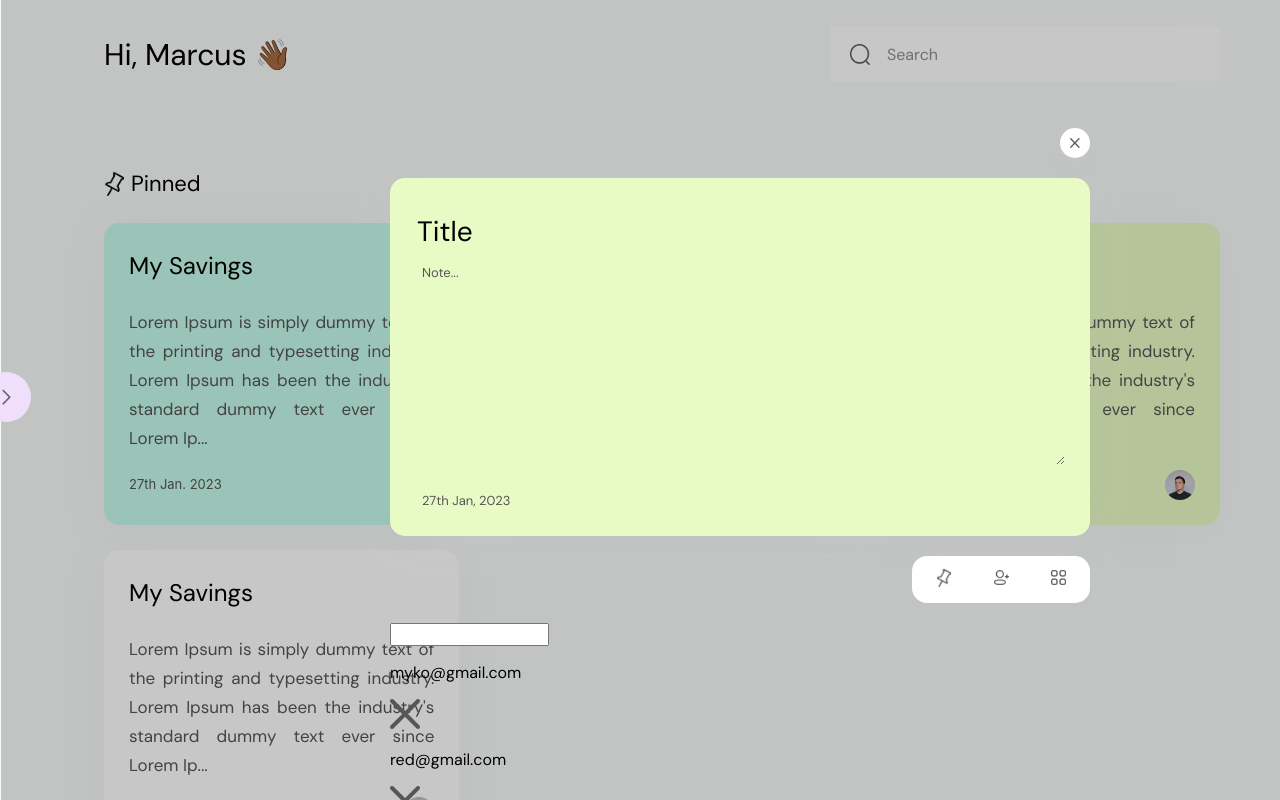
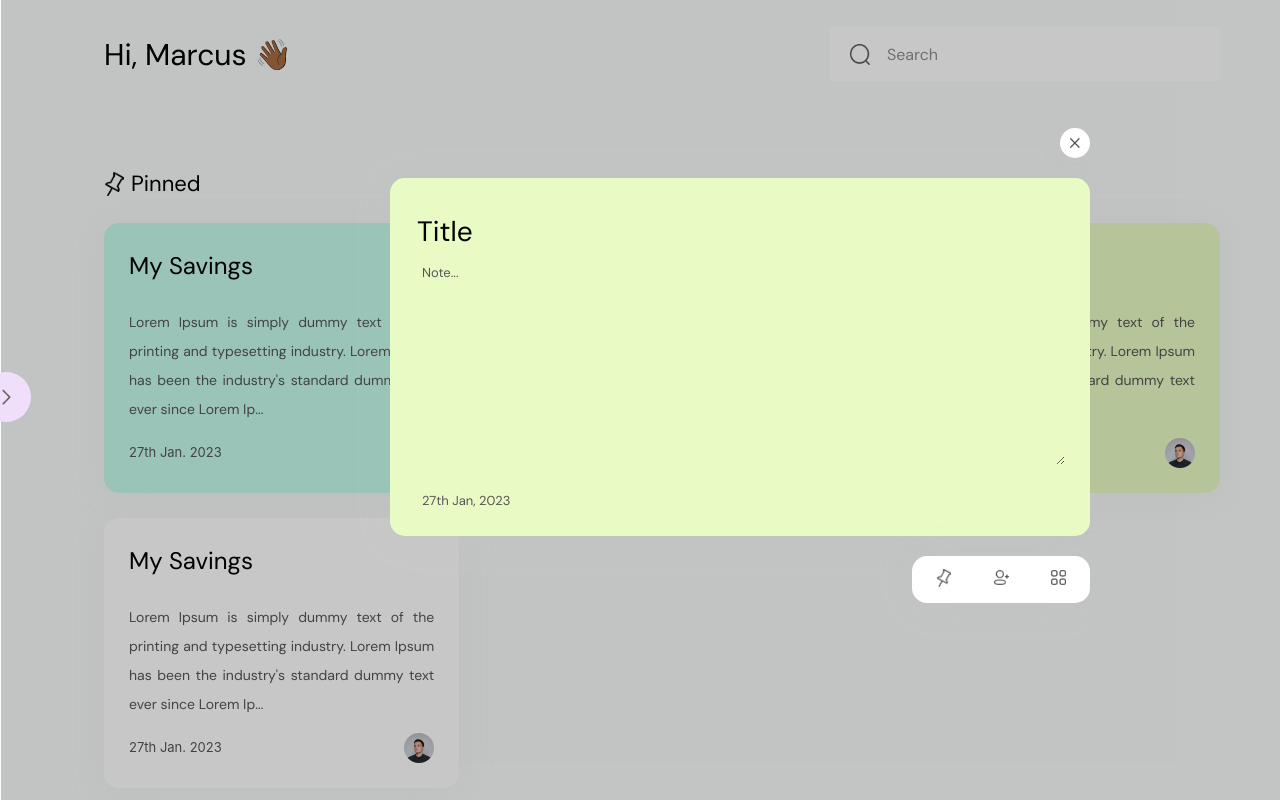
Before and after one commit to MarcusBYUI/easy-note, a React (Create React App) app: page /user/notes in a window 1280 px wide. Built offline with nearby package versions, Linux system fonts and the light colour scheme.

Commit message:
added edit mode

```diff
--- a/src/components/dashboard/notes/components/addnote/addnote.js
+++ b/src/components/dashboard/notes/components/addnote/addnote.js
@@ -1,14 +1,39 @@
-import React, { useState } from "react";
+import React, { useEffect, useState } from "react";
 import { HexColorPicker } from "react-colorful";
-import { useDispatch } from "react-redux";
+import { useDispatch, useSelector } from "react-redux";
 
 import styles from "./addnote.module.css";
 import { noteSliceActions } from "../../../../../store/note/note";
 
 const Addnote = () => {
-  const emails = ["myko@gmail.com", "red@gmail.com"];
+  const emails = [
+    "myko@gmail.com",
+    "red@gmail.com",
+    "myko@gmail.com",
+    "red@gmail.com",
+    "myko@gmail.com",
+    "red@gmail.com",
+  ];
   const [color, setColor] = useState("#E9FBC5");
+  const [pallet, setPallet] = useState(false);
+  const [emailCard, setEmailCard] = useState(false);
+  const [titleValue, setTitleValue] = useState("");
+  const [noteValue, setNoteValue] = useState("");
+  const [dateValue, setDateValue] = useState(null);
   const dispatch = useDispatch();
+
+  const { current } = useSelector((state) => state.note);
+
+  useEffect(() => {
+    if (current) {
+      console.log(current);
+      setTitleValue(current.title);
+      setNoteValue(current.note);
+      setColor(current.theme);
+      setDateValue(current.date);
+    }
+  }, [current]);
+
   return (
     <div className={styles.addnote}>
       <div className={styles.container}>
@@ -19,32 +44,56 @@ const Addnote = () => {
           <img src={require("../../../../../assets/cancel.png")} alt="close" />
         </button>
         <div className={styles.noteCard} style={{ background: color }}>
-          <input type="text" name="title" placeholder="Title" />
-          <textarea name="note" rows="7" placeholder="Note..."></textarea>
-          <p>27th Jan, 2023</p>
+          <input
+            onChange={(e) => setTitleValue(e.target.value)}
+            type="text"
+            name="title"
+            placeholder="Title"
+            value={titleValue}
+          />
+          <textarea
+            onChange={(e) => setNoteValue(e.target.value)}
+            name="note"
+            rows="7"
+            placeholder="Note..."
+            value={noteValue}
+          ></textarea>
+          <p>{dateValue ? dateValue : "27th Jan, 2023"}</p>
         </div>
         <div className={styles.control}>
           <button>
             <img src={require("../../../../../assets/pin.png")} alt="pin" />
           </button>
-          <button>
+          <button
+            className={`${emailCard ? styles.active : undefined}`}
+            onClick={() => setEmailCard((prevState) => !prevState)}
+          >
             <img
               src={require("../../../../../assets/add.png")}
               alt="add user"
             />
           </button>
-          <button>
+          <button
+            className={`${pallet ? styles.active : undefined}`}
+            onClick={() => setPallet((prevState) => !prevState)}
+          >
             <img
               src={require("../../../../../assets/pallet.png")}
               alt="pallet"
             />
           </button>
-          {/* <div className={styles.pallet}>
-          <HexColorPicker color={color} onChange={setColor} />
-          </div> */}
+          <div
+            className={`${styles.pallet} ${pallet ? styles.show : undefined}`}
+          >
+            <HexColorPicker color={color} onChange={setColor} />
+          </div>
         </div>
-        <div className={styles.emailCard}>
-          <input type="email" />
+        <div
+          className={`${styles.emailCard} ${
+            emailCard ? styles.showEmailCard : undefined
+          }`}
+        >
+          <input type="email" placeholder="Email" />
           <div>
             {emails.map((email, index) => {
               return (
--- a/src/components/dashboard/notes/components/addnote/addnote.module.css
+++ b/src/components/dashboard/notes/components/addnote/addnote.module.css
@@ -5,6 +5,7 @@
   display: grid;
   padding-left: 200px;
   gap: 20px;
+  overflow: hidden;
 }
 
 .cancel {
@@ -81,17 +82,20 @@
   padding-right: 9px;
 }
 
-.noteCard textarea::-webkit-scrollbar-track {
+.noteCard textarea::-webkit-scrollbar-track,
+.emailCard > div::-webkit-scrollbar-track {
   padding: 2px 0;
 }
 
-.noteCard textarea::-webkit-scrollbar {
+.noteCard textarea::-webkit-scrollbar,
+.emailCard > div::-webkit-scrollbar {
   display: block !important;
   width: 5px;
   height: 1px;
 }
 
-.noteCard textarea::-webkit-scrollbar-thumb {
+.noteCard textarea::-webkit-scrollbar-thumb,
+.emailCard > div::-webkit-scrollbar-thumb {
   background: linear-gradient(180deg, #ffffff54 0%, #00000065 100%), #f9f1fe62;
   border-radius: 50px;
 }
@@ -117,6 +121,7 @@
   border-radius: 15px;
   padding: 7px 14px;
   justify-content: space-between;
+  position: relative;
 }
 
 .control button {
@@ -133,5 +138,84 @@
 
 .control button:hover,
 .control button.active {
-  background-color: #f9f1fe;
+  background-color: #f2deff;
 }
+
+.pallet {
+  position: absolute;
+  top: -465%;
+  right: -150%;
+  transition: all 500ms ease-in-out;
+}
+
+.show {
+  right: 0% !important;
+}
+
+.emailCard {
+  width: 65%;
+  background: #ffffff;
+  box-shadow: 0px 4px 41px rgba(197, 197, 197, 0.1);
+  border-radius: 15px;
+  justify-self: flex-end;
+  padding: 3%;
+  display: grid;
+  gap: 20px;
+  position: relative;
+  right: -80%;
+  transition: all 500ms ease-in-out;
+}
+
+.showEmailCard {
+  right: 0;
+}
+
+.emailCard > input {
+  width: -webkit-fill-available;
+  height: 42px;
+  background: #f4f5f5;
+  border-radius: 10px;
+  border: none;
+  padding-left: 10px;
+}
+
+.emailCard > input:focus-visible {
+  outline: none;
+}
+
+.emailCard > div {
+  background: #f9fbfb;
+  border-radius: 10px;
+  padding: 3%;
+  display: flex;
+  flex-wrap: wrap;
+  gap: 18px;
+  max-height: 60px;
+  overflow: scroll;
+}
+
+.emailCard p {
+  margin: 0;
+  font-style: normal;
+  font-weight: 400;
+  font-size: 14px;
+  line-height: 18px;
+  color: #565656;
+}
+
+.emailCard > div > div {
+  display: flex;
+  gap: 10px;
+  background: #ffffff;
+  border: 1px solid #f9fbfb;
+  box-shadow: 0px 4px 41px rgba(197, 197, 197, 0.1);
+  border-radius: 9px;
+  padding: 8px;
+  align-items: center;
+}
+
+.emailCard > div > div img {
+  width: 10px;
+  height: 10px;
+  cursor: pointer;
+}
--- a/src/components/dashboard/notes/components/notesCard/notesCard.js
+++ b/src/components/dashboard/notes/components/notesCard/notesCard.js
@@ -1,10 +1,17 @@
 import React from "react";
 
 import styles from "./notesCard.module.css";
+import { useDispatch } from "react-redux";
+import { noteSliceActions } from "../../../../../store/note/note";
 
 const NotesCard = ({ data }) => {
+  const dispatch = useDispatch();
   return (
-    <div className={styles.container} style={{ background: data.theme }}>
+    <div
+      onClick={() => dispatch(noteSliceActions.setCurrent(data))}
+      className={styles.container}
+      style={{ background: data.theme }}
+    >
       <h3>{data.title}</h3>
       <p>{data.note.slice(0, 150)}...</p>
       <div>
--- a/src/components/dashboard/notes/components/notesCard/notesCard.module.css
+++ b/src/components/dashboard/notes/components/notesCard/notesCard.module.css
@@ -13,7 +13,7 @@
   transform: scale(1.02);
 }
 
-.container>h3 {
+.container > h3 {
   font-style: normal;
   font-weight: 500;
   font-size: 24px;
@@ -22,22 +22,22 @@
   margin-top: 0;
 }
 
-.container>p {
+.container > p {
   font-style: normal;
   font-weight: 400;
-    font-size: 17px;
+  font-size: 14px;
   line-height: 29px;
   color: #565656;
   text-align: justify;
 }
 
-.container>div {
+.container > div {
   display: flex;
   align-items: center;
   justify-content: space-between;
 }
 
-.container>div span {
+.container > div span {
   font-style: normal;
   font-weight: 400;
   font-size: 13px;
@@ -46,6 +46,6 @@
   color: #565656;
 }
 
-.container>div img {
+.container > div img {
   width: 30px;
 }
--- a/src/store/note/note.js
+++ b/src/store/note/note.js
@@ -12,12 +12,16 @@ const noteSlice = createSlice({
   reducers: {
     setDisplay(state, action) {
       state.display = action.payload;
+      if (!action.payload) {
+        state.current = null;
+      }
     },
-    SetUpdate(state, action) {
+    setUpdate(state, action) {
       state.update = action.payload;
     },
-    SetCurrent(state, action) {
+    setCurrent(state, action) {
       state.current = action.payload;
+      state.display = true;
     },
   },
 });
```
Lines whose indentation alone changed are shown as unchanged.
